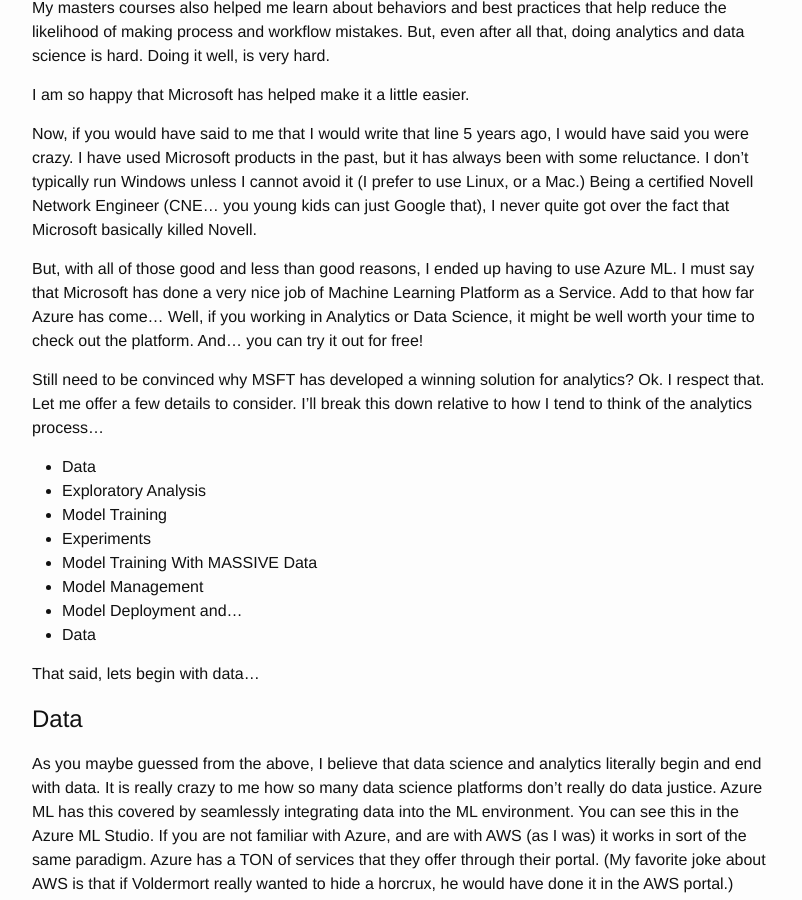
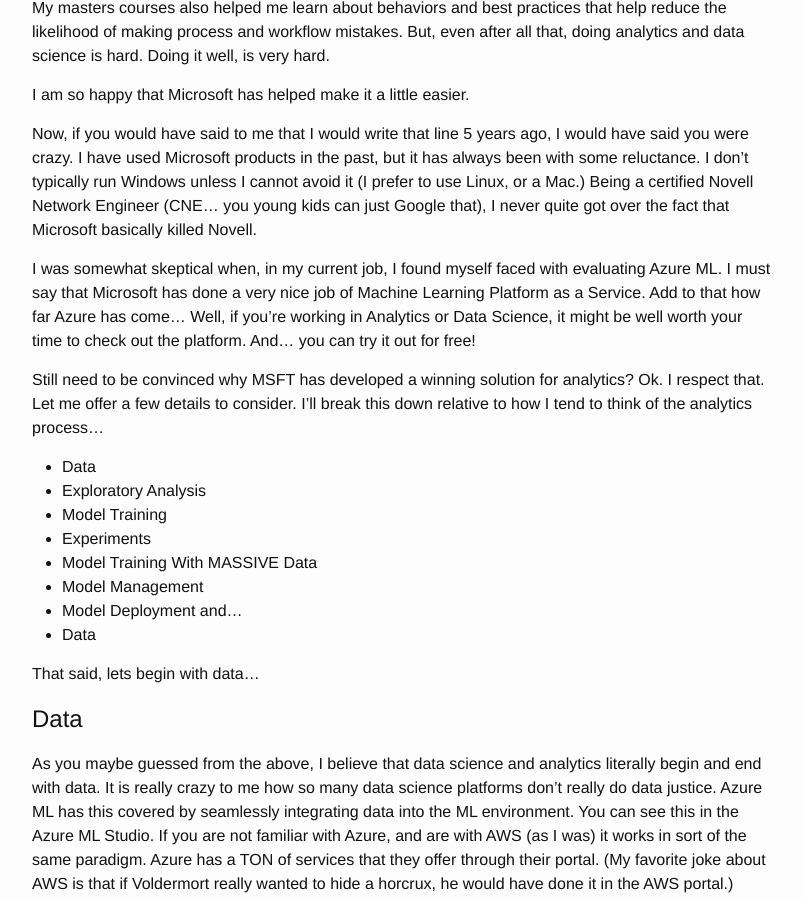
Before and after one commit to fractalbass/data_science, a Jekyll site: the page built from _posts/2022-06-26-data_science_36.markdown, in a window 1280 px wide and 900 px high, scrolled down 732 px. Shown: the whole window, without its empty margins (238-1040 px from the left). Built offline with Jekyll 4.4.1, drawn with Linux system fonts in a browser that asks for light colours.

Commit message:
More typos. Ugh.

```diff
--- a/_posts/2022-06-26-data_science_36.markdown
+++ b/_posts/2022-06-26-data_science_36.markdown
@@ -22,7 +22,7 @@
 
 Now, if you would have said to me that I would write that line 5 years ago, I would have said you were crazy.  I have used Microsoft products in the past, but it has always been with some reluctance.  I don’t typically run Windows unless I cannot avoid it (I prefer to use Linux, or a Mac.)  Being a certified Novell Network Engineer (CNE… you young kids can just Google that), I never quite got over the fact that Microsoft basically killed Novell.
 
-But, with all of those good and less than good reasons, I ended up having to use Azure ML.  I must say that Microsoft has done a very nice job of Machine Learning Platform as a Service.  Add to that how far Azure has come...  Well, if you working in Analytics or Data Science, it might be well worth your time to check out the platform.  And… you can try it out for free!
+I was somewhat skeptical when, in my current job, I found myself faced with evaluating Azure ML.  I must say that Microsoft has done a very nice job of Machine Learning Platform as a Service.  Add to that how far Azure has come...  Well, if you're working in Analytics or Data Science, it might be well worth your time to check out the platform.  And… you can try it out for free!
 
 Still need to be convinced why MSFT has developed a winning solution for analytics?  Ok.  I respect that.  Let me offer a few details to consider.  I'll break this down relative to how I tend to think of the analytics process...
 
```
